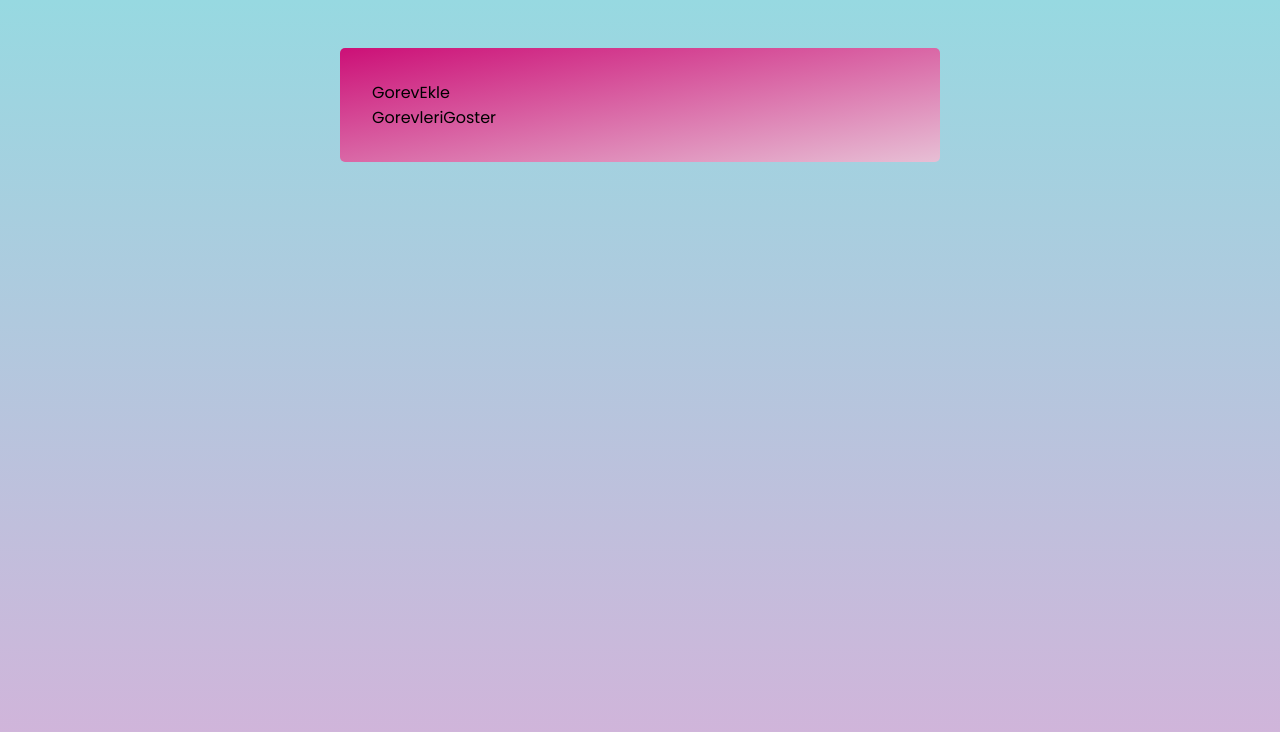
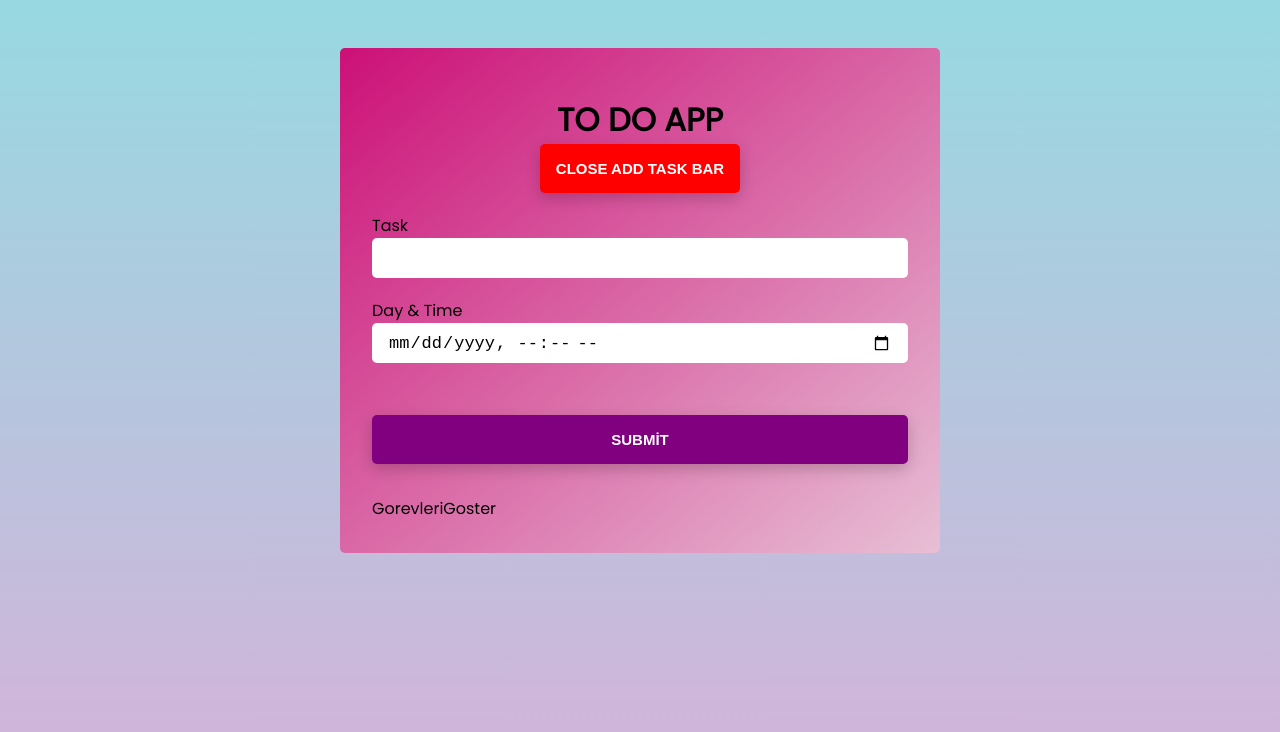
Before and after one commit to KazimAkyol/myCodes_React, a React (Create React App) app in the folder react/RC-08-Todo-App/: page / in a window 1280 px wide. Shown: the top 732 px of the page. Built offline with nearby package versions, Linux system fonts and the light colour scheme.

Commit message:
51.commit

```diff
--- a/react/RC-08-Todo-App/src/components/GorevEkle.jsx
+++ b/react/RC-08-Todo-App/src/components/GorevEkle.jsx
@@ -1,9 +1,66 @@
-import React from 'react'
+import React, { useState } from "react";
 
-const GorevEkle = () => {
+const GorevEkle = ({ yapilacak, setYapilacak }) => {
+  const [todo, setTodo] = useState("");
+  const [day, setDay] = useState("");
+  const [goster, setGoster] = useState(true);
+
+  const gonder = (e) => {
+    e.preventDefault();
+
+    setYapilacak([
+      { id: 7, text: todo, day: day, isDone: false },
+      ...yapilacak,
+    ]);
+
+    setTodo();
+
+    setDay();
+  };
+
   return (
-    <div>GorevEkle</div>
-  )
-}
+    <div>
+      <header className="header">
+        <h1>TO DO APP</h1>
+        <button
+          className="btn"
+          style={{ background: goster === true ? "red" : "purple" }}
+          onClick={() => setGoster(!goster)}
+        >
+          {goster === true ? "CLOSE" : "SHOW"} ADD TASK BAR
+        </button>
+      </header>
+      {goster && (
+        <form onSubmit={gonder}>
+          <div className="form-control">
+            <label htmlFor="text">Task</label>
+            <input
+              id="text"
+              type="text"
+              name="text"
+              onChange={(e) => setTodo(e.target.value)}
+              value={todo}
+            />
+          </div>
+          <div className="form-control">
+            <label htmlFor="day">Day & Time</label>
+            <input
+              id="day"
+              type="datetime-local"
+              name="day"
+              onChange={(e) => setDay(e.target.value)}
+              value={day}
+            />
+          </div>
+          <div>
+            <button className="btn btn-submit" type="submit">
+              SUBMİT
+            </button>
+          </div>
+        </form>
+      )}
+    </div>
+  );
+};
 
-export default GorevEkle
+export default GorevEkle;
--- a/react/RC-08-Todo-App/src/pages/Home.jsx
+++ b/react/RC-08-Todo-App/src/pages/Home.jsx
@@ -10,7 +10,7 @@ const Home = () => {
 
   return (
     <div>
-      <GorevEkle setYapilacak={setYapilacak} yapilacak = {yapilacak} />
+      <GorevEkle setYapilacak={setYapilacak} yapilacak={yapilacak} />
 
       <GorevleriGoster yapilacak={yapilacak} setYapilacak={setYapilacak} />
     </div>
```
Also changed, not shown: react/RC-08-Todo-App/src/App.js (+7 -7 lines).
